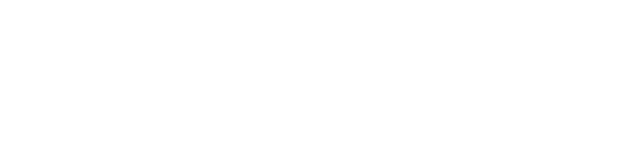
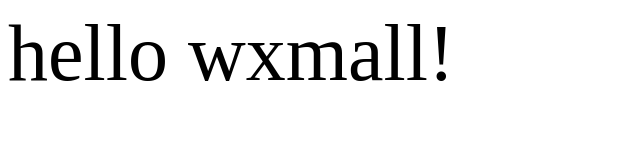
Before and after one commit to wxmall/wxmall-bak.github.io, a plain HTML site: page index.html in a window 1280 px wide. Shown: the whole page, without its empty margins (0-640 px from the left). Drawn offline with Linux system fonts and the light colour scheme.

Commit message:
修改首页内容

```diff
--- a/index.html
+++ b/index.html
@@ -33,7 +33,7 @@
           <div class="pages navbar-fixed toolbar-through">
             <div data-page="index" class="page no-toolbar no-navbar no-swipeback">
               <div class="page-content">
-
+                hello wxmall!
               </div>
             </div>
           </div>
```
